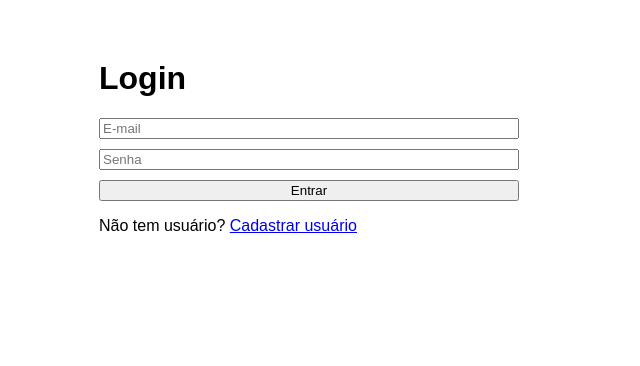
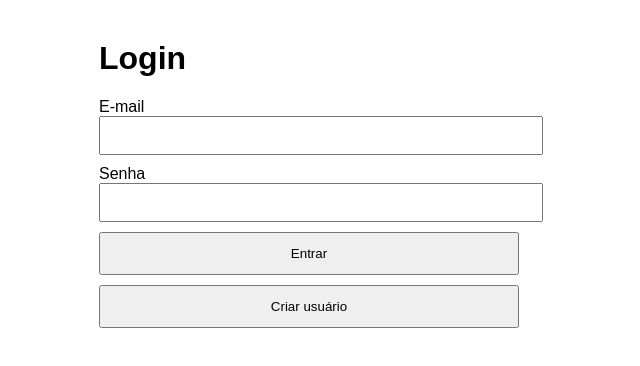
Before and after one commit to orlasantosimoveis/orlasantosimoveis, a Next.js app: page /login in a window 1280 px wide. Shown: the top 366 px of the page, without its empty margins (331-971 px from the left). Built offline with nearby package versions, Linux system fonts and the light colour scheme; no server answers.

Commit message:
Refactor login form and improve user feedback

```diff
--- a/pages/login.js
+++ b/pages/login.js
@@ -1,4 +1,4 @@
-import { useEffect, useState } from "react";
+import { useState } from "react";
 import { useRouter } from "next/router";
 import { createClient } from "@supabase/supabase-js";
 
@@ -11,53 +11,54 @@ export default function Login() {
   const router = useRouter();
   const [email, setEmail] = useState("");
   const [senha, setSenha] = useState("");
+  const [loading, setLoading] = useState(false);
   const [msg, setMsg] = useState("");
-
-  useEffect(() => {
-    supabase.auth.getSession().then(({ data }) => {
-      if (data?.session) router.replace("/admin");
-    });
-  }, [router]);
 
   async function entrar(e) {
     e.preventDefault();
     setMsg("");
+    setLoading(true);
 
     const { error } = await supabase.auth.signInWithPassword({
-      email,
+      email: email.trim(),
       password: senha,
     });
 
-    if (error) return setMsg("Erro: " + error.message);
+    setLoading(false);
+
+    if (error) {
+      setMsg("Erro: " + error.message);
+      return;
+    }
 
     router.push("/admin");
   }
 
   return (
-    <div style={{ maxWidth: 420, margin: "60px auto", fontFamily: "Arial" }}>
+    <div style={{ maxWidth: 420, margin: "40px auto", fontFamily: "Arial, sans-serif" }}>
       <h1>Login</h1>
 
+      {msg ? <div style={{ marginBottom: 12, fontWeight: 700 }}>{msg}</div> : null}
+
       <form onSubmit={entrar} style={{ display: "grid", gap: 10 }}>
-        <input
-          placeholder="E-mail"
-          value={email}
-          onChange={(e) => setEmail(e.target.value)}
-        />
-        <input
-          placeholder="Senha"
-          type="password"
-          value={senha}
-          onChange={(e) => setSenha(e.target.value)}
-        />
-        <button type="submit">Entrar</button>
+        <label>
+          E-mail<br />
+          <input value={email} onChange={(e) => setEmail(e.target.value)} style={{ width: "100%", padding: 10 }} />
+        </label>
+
+        <label>
+          Senha<br />
+          <input type="password" value={senha} onChange={(e) => setSenha(e.target.value)} style={{ width: "100%", padding: 10 }} />
+        </label>
+
+        <button disabled={loading} style={{ padding: 12 }}>
+          {loading ? "Entrando..." : "Entrar"}
+        </button>
+
+        <button type="button" onClick={() => router.push("/signup")} style={{ padding: 12 }}>
+          Criar usuário
+        </button>
       </form>
-
-      {msg ? <p style={{ color: "crimson" }}>{msg}</p> : null}
-
-      <p style={{ marginTop: 16 }}>
-        Não tem usuário?{" "}
-        <a href="/signup">Cadastrar usuário</a>
-      </p>
     </div>
   );
 }
```
